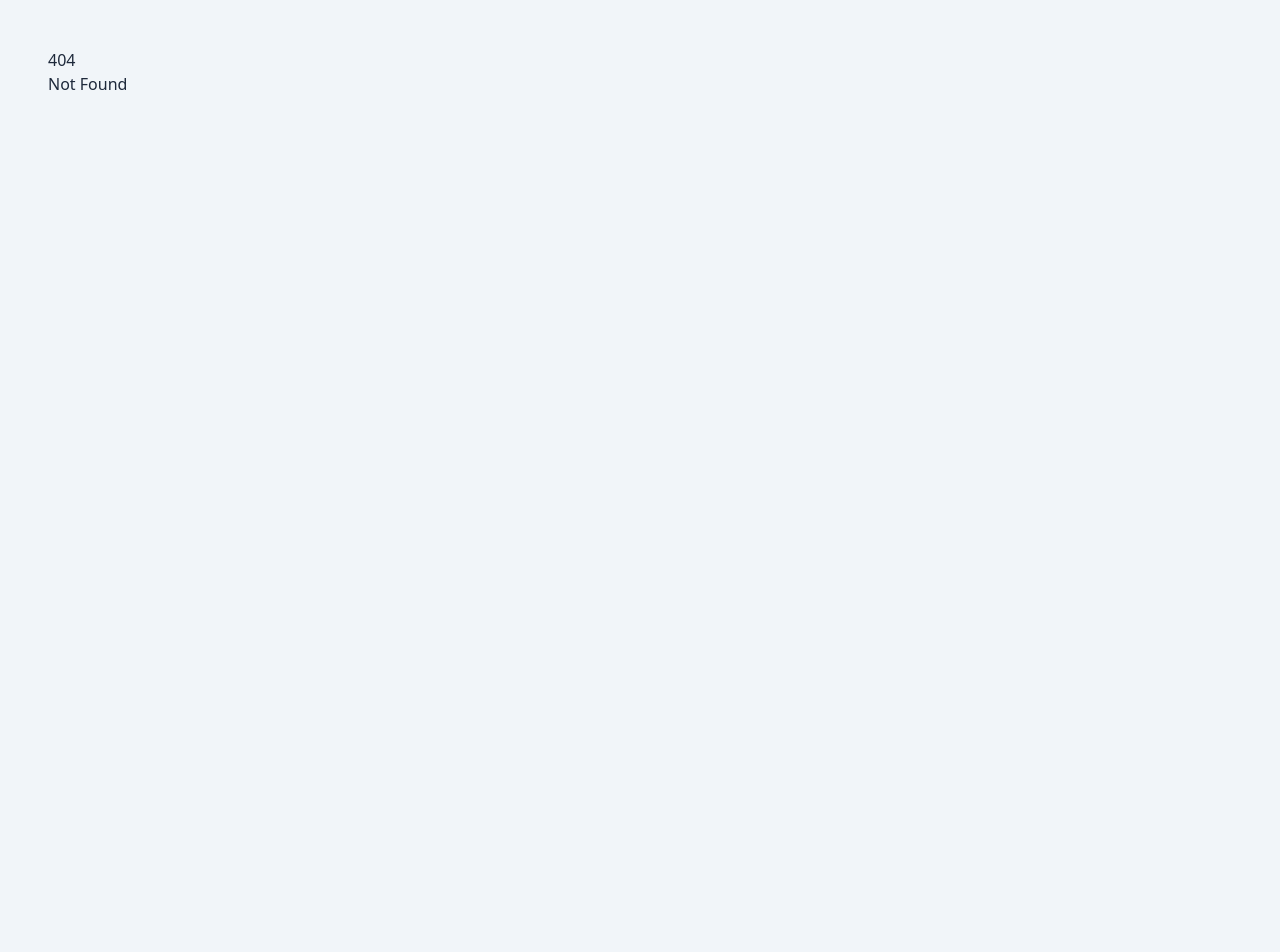
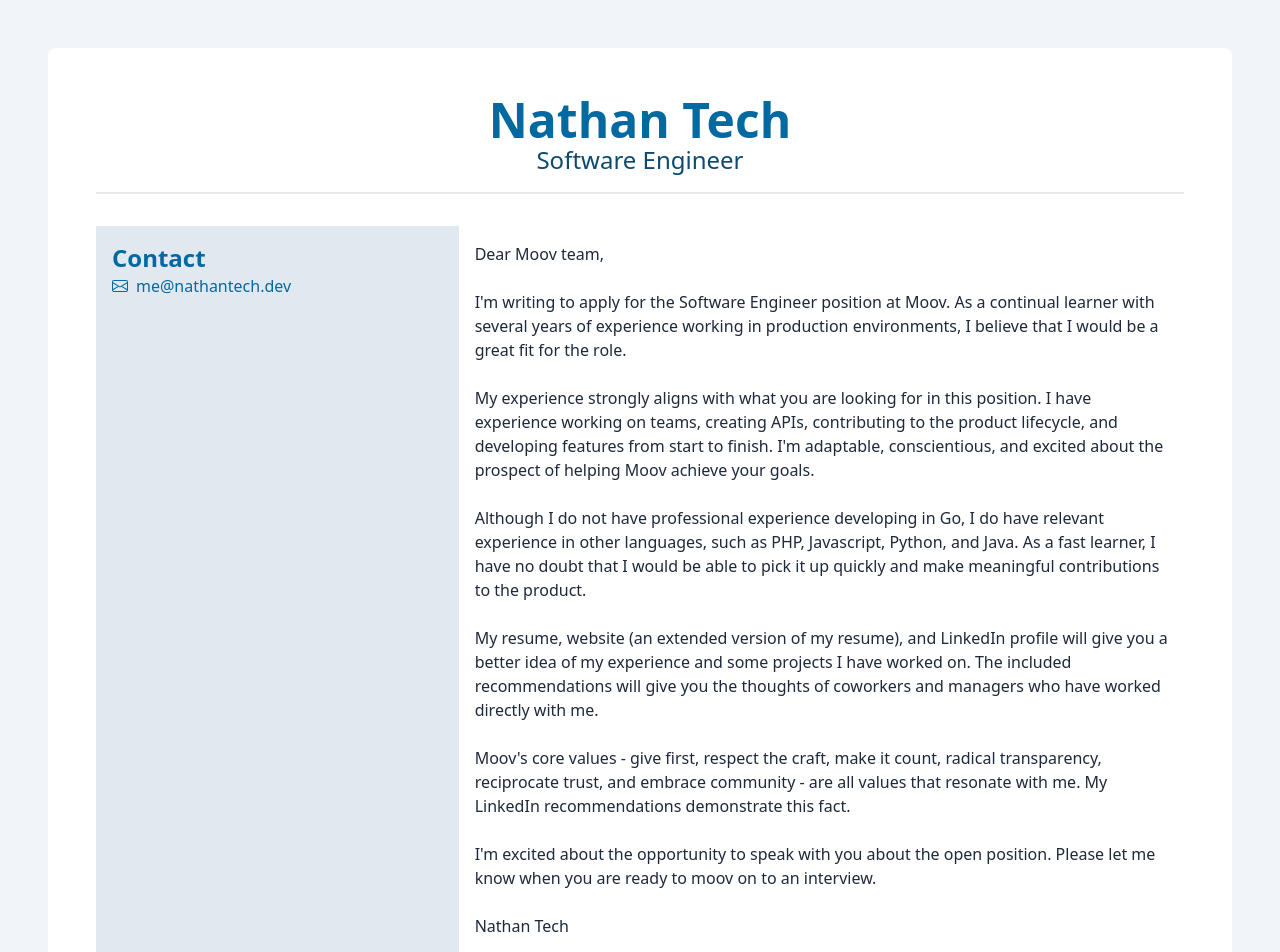
Before and after one commit to nathanetech/personal-site, a SvelteKit app: page /cover-letter in a window 1280 px wide. Before the commit this address had no page. Shown: the top 952 px of the page. Before the commit the page ends 800 px from the top, so only its background shows below. Built offline with nearby package versions, Linux system fonts and the light colour scheme.

Commit message:
add website to print

```diff
--- a/src/routes/+page.svelte
+++ b/src/routes/+page.svelte
@@ -103,6 +103,16 @@
                         </svg>
                         <span class="ml-2">
                             nathan-tech
+                        </span>
+                    </div>
+                </a>
+                <a href="https://nathantech.dev" class="hidden print:block">
+                    <div class="flex flex-row items-center">
+                        <svg xmlns="http://www.w3.org/2000/svg" width="16" height="16" fill="currentColor" class="bi bi-globe" viewBox="0 0 16 16">
+                            <path d="M0 8a8 8 0 1 1 16 0A8 8 0 0 1 0 8zm7.5-6.923c-.67.204-1.335.82-1.887 1.855A7.97 7.97 0 0 0 5.145 4H7.5V1.077zM4.09 4a9.267 9.267 0 0 1 .64-1.539 6.7 6.7 0 0 1 .597-.933A7.025 7.025 0 0 0 2.255 4H4.09zm-.582 3.5c.03-.877.138-1.718.312-2.5H1.674a6.958 6.958 0 0 0-.656 2.5h2.49zM4.847 5a12.5 12.5 0 0 0-.338 2.5H7.5V5H4.847zM8.5 5v2.5h2.99a12.495 12.495 0 0 0-.337-2.5H8.5zM4.51 8.5a12.5 12.5 0 0 0 .337 2.5H7.5V8.5H4.51zm3.99 0V11h2.653c.187-.765.306-1.608.338-2.5H8.5zM5.145 12c.138.386.295.744.468 1.068.552 1.035 1.218 1.65 1.887 1.855V12H5.145zm.182 2.472a6.696 6.696 0 0 1-.597-.933A9.268 9.268 0 0 1 4.09 12H2.255a7.024 7.024 0 0 0 3.072 2.472zM3.82 11a13.652 13.652 0 0 1-.312-2.5h-2.49c.062.89.291 1.733.656 2.5H3.82zm6.853 3.472A7.024 7.024 0 0 0 13.745 12H11.91a9.27 9.27 0 0 1-.64 1.539 6.688 6.688 0 0 1-.597.933zM8.5 12v2.923c.67-.204 1.335-.82 1.887-1.855.173-.324.33-.682.468-1.068H8.5zm3.68-1h2.146c.365-.767.594-1.61.656-2.5h-2.49a13.65 13.65 0 0 1-.312 2.5zm2.802-3.5a6.959 6.959 0 0 0-.656-2.5H12.18c.174.782.282 1.623.312 2.5h2.49zM11.27 2.461c.247.464.462.98.64 1.539h1.835a7.024 7.024 0 0 0-3.072-2.472c.218.284.418.598.597.933zM10.855 4a7.966 7.966 0 0 0-.468-1.068C9.835 1.897 9.17 1.282 8.5 1.077V4h2.355z"/>
+                        </svg>
+                        <span class="ml-2">
+                            https://nathantech.dev
                         </span>
                     </div>
                 </a>
--- /dev/null
+++ b/src/routes/cover-letter/+page.svelte
@@ -0,0 +1,78 @@
+<script>
+    import Header from "../../components/header.svelte"
+    import { onMount } from 'svelte';
+</script>
+
+<svelte:head>
+    <title>Nathan Tech</title>
+</svelte:head>
+<div class="p-2 md:p-6 lg:p-12 rounded-lg h-max bg-white dark:bg-slate-800">
+    <div class="mb-8 md:text-center print:text-center border-b-2 px-4 pb-4 relative">
+        <h1 class="text-5xl text-sky-700 dark:text-sky-500 font-semibold">Nathan Tech</h1>
+        <h3 class="text-2xl text-sky-900 dark:text-sky-700">Software Engineer</h3>
+    </div>
+    <div class="grid md:grid-cols-12 print:grid-cols-12">
+        <div class="md:col-span-5 lg:col-span-4 xl:col-span-3 2xl:col-span-2 print:col-span-3 print:bg-slate-400 space-y-6 p-4 print:p-0 md:bg-slate-200 md:dark:bg-slate-700">
+            <div>
+                <Header>
+                    Contact
+                </Header>
+                <a href="mailto:me@nathantech.dev">
+                    <div class="flex flex-row items-center">
+                        <svg xmlns="http://www.w3.org/2000/svg" width="16" height="16" fill="currentColor" class="bi bi-envelope" viewBox="0 0 16 16">
+                            <path d="M0 4a2 2 0 0 1 2-2h12a2 2 0 0 1 2 2v8a2 2 0 0 1-2 2H2a2 2 0 0 1-2-2V4Zm2-1a1 1 0 0 0-1 1v.217l7 4.2 7-4.2V4a1 1 0 0 0-1-1H2Zm13 2.383-4.708 2.825L15 11.105V5.383Zm-.034 6.876-5.64-3.471L8 9.583l-1.326-.795-5.64 3.47A1 1 0 0 0 2 13h12a1 1 0 0 0 .966-.741ZM1 11.105l4.708-2.897L1 5.383v5.722Z"/>
+                        </svg>
+                        <span class="ml-2">
+                            me@nathantech.dev
+                        </span>
+                    </div>
+                </a>
+                <a href="tel:9122202672" class="hidden print:block">
+                    <div class="flex flex-row items-center">
+                        <svg xmlns="http://www.w3.org/2000/svg" width="16" height="16" fill="currentColor" class="bi bi-telephone" viewBox="0 0 16 16">
+                            <path d="M3.654 1.328a.678.678 0 0 0-1.015-.063L1.605 2.3c-.483.484-.661 1.169-.45 1.77a17.568 17.568 0 0 0 4.168 6.608 17.569 17.569 0 0 0 6.608 4.168c.601.211 1.286.033 1.77-.45l1.034-1.034a.678.678 0 0 0-.063-1.015l-2.307-1.794a.678.678 0 0 0-.58-.122l-2.19.547a1.745 1.745 0 0 1-1.657-.459L5.482 8.062a1.745 1.745 0 0 1-.46-1.657l.548-2.19a.678.678 0 0 0-.122-.58L3.654 1.328zM1.884.511a1.745 1.745 0 0 1 2.612.163L6.29 2.98c.329.423.445.974.315 1.494l-.547 2.19a.678.678 0 0 0 .178.643l2.457 2.457a.678.678 0 0 0 .644.178l2.189-.547a1.745 1.745 0 0 1 1.494.315l2.306 1.794c.829.645.905 1.87.163 2.611l-1.034 1.034c-.74.74-1.846 1.065-2.877.702a18.634 18.634 0 0 1-7.01-4.42 18.634 18.634 0 0 1-4.42-7.009c-.362-1.03-.037-2.137.703-2.877L1.885.511z"/>
+                        </svg>
+                        <span class="ml-2">
+                            (912) 220-2672
+                        </span>
+                    </div>
+                </a>
+            </div>
+        </div>
+        <div class="md:col-span-7 lg:col-span-8 xl:col-span-9 2xl:col-span-10 print:col-span-9 p-4 print:p-0 space-y-6">
+            <p>
+                Dear Moov team,
+            </p>
+            <p>
+                I'm writing to apply for the Software Engineer position at Moov. As a continual learner with several years of experience
+                working in production environments, I believe that I would be a great fit for the role.
+            </p>
+            <p>
+                My experience strongly aligns with what you are looking for in this position. I have experience working on teams,
+                creating APIs, contributing to the product lifecycle, and developing features from start to finish. I'm adaptable,
+                conscientious, and excited about the prospect of helping Moov achieve your goals.
+            </p>
+            <p>
+                Although I do not have professional experience developing in Go, I do have relevant experience in other languages,
+                such as PHP, Javascript, Python, and Java. As a fast learner, I have no doubt that I would be able to pick it up quickly
+                and make meaningful contributions to the product.
+            </p>
+            <p>
+                My resume, website (an extended version of my resume), and LinkedIn profile will give you a better idea of my
+                experience and some projects I have worked on. The included recommendations will give you the thoughts of
+                coworkers and managers who have worked directly with me.
+            </p>
+            <p>
+                Moov's core values - give first, respect the craft, make it count, radical transparency, reciprocate trust, and embrace community -
+                are all values that resonate with me. My LinkedIn recommendations demonstrate this fact.
+            </p>
+            <p>
+                I'm excited about the opportunity to speak with you about the open position. Please let me know when you are ready
+                to moov on to an interview.
+            </p>
+            <p>
+                Nathan Tech
+            </p>
+        </div>
+    </div>
+</div>
```
